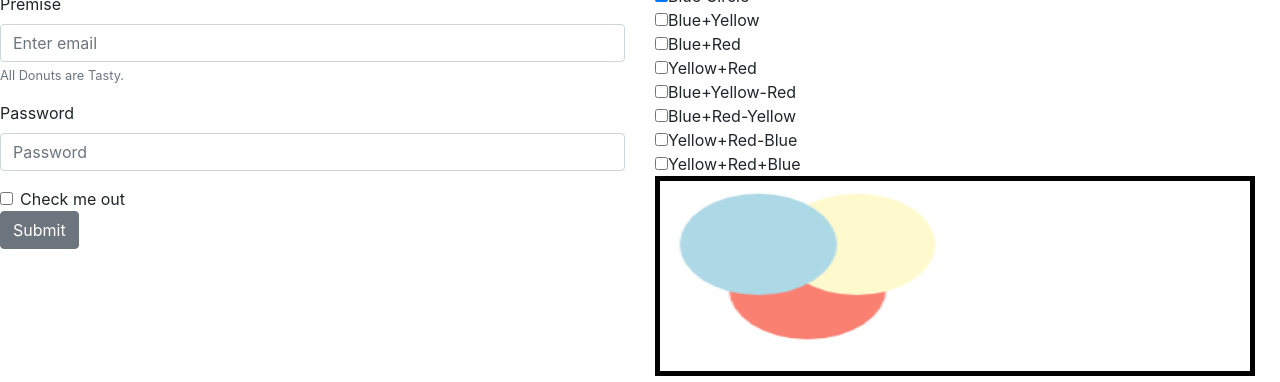
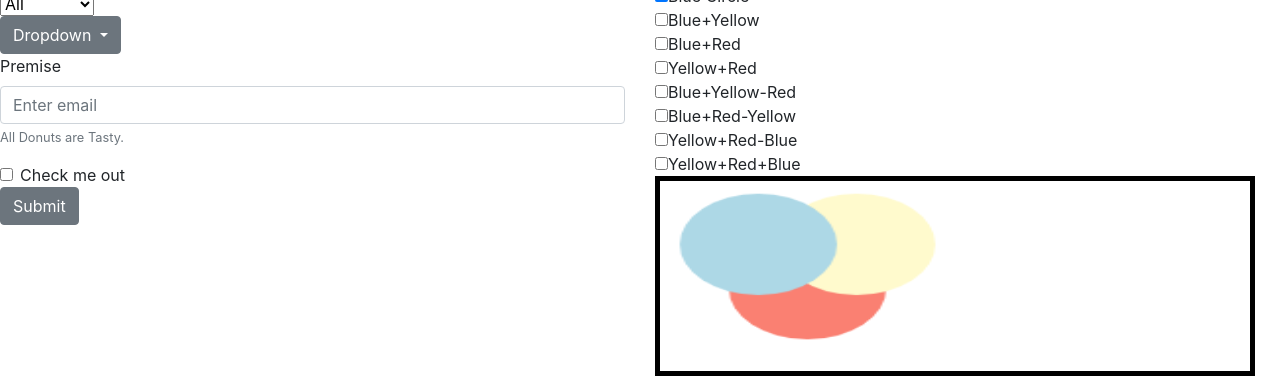
Before and after one commit to nxsmithx/summa-logica, a website: page index.html in a window 1280 px wide. Shown: the part 482-864 px from the top of the page. Drawn offline with nearby package versions, Linux system fonts and the light colour scheme.

Commit message:
Added crumby vanilla html dropdown still working on fanct Boostrp dropdown

```diff
--- a/index.html
+++ b/index.html
@@ -18,7 +18,7 @@
 </head>
 
 <body>
-    <container>
+    <div calss="container">
         <!--start jumbotron row-->
         <div class="row">
     <div class="jumbotron">
@@ -38,15 +38,34 @@
     <h1>State your Argument Here!</h1>
 
     <form>
+
+      <select>
+
+            <option value="volvo">All</option>
+
+            <option value="saab">No</option>
+            <option value="mercedes">Some</option>
+            <option value="audi">Some not</option>
+        </select>
+
+
+      <div class="dropdown">
+            <button class="btn btn-secondary dropdown-toggle" type="button" id="dropdownMenu2" data-toggle="dropdown" aria-haspopup="true" aria-expanded="false">
+              Dropdown
+            </button>
+            <div class="dropdown-menu" aria-labelledby="dropdownMenu2">
+              <button class="dropdown-item" type="button">Action</button>
+              <button class="dropdown-item" type="button">Another action</button>
+              <button class="dropdown-item" type="button">Something else here</button>
+            </div>
+          </div>
+
         <div class="form-group">
             <label for="premiseInput">Premise</label>
             <input type="email" class="form-control" id="exampleInputEmail1" aria-describedby="emailHelp" placeholder="Enter email">
             <small id="emailHelp" class="form-text text-muted">All Donuts are Tasty.</small>
         </div>
-        <div class="form-group">
-            <label for="exampleInputPassword1">Password</label>
-            <input type="password" class="form-control" id="exampleInputPassword1" placeholder="Password">
-        </div>
+
         <div class="form-check">
             <input type="checkbox" class="form-check-input" id="exampleCheck1">
             <label class="form-check-label" for="exampleCheck1">Check me out</label>
@@ -89,7 +108,7 @@
     </div>
     </div><!--end venn col-->
 </div> <!--end contents row-->
-</container>
+</div>
 </body>
 
 </html>
```
